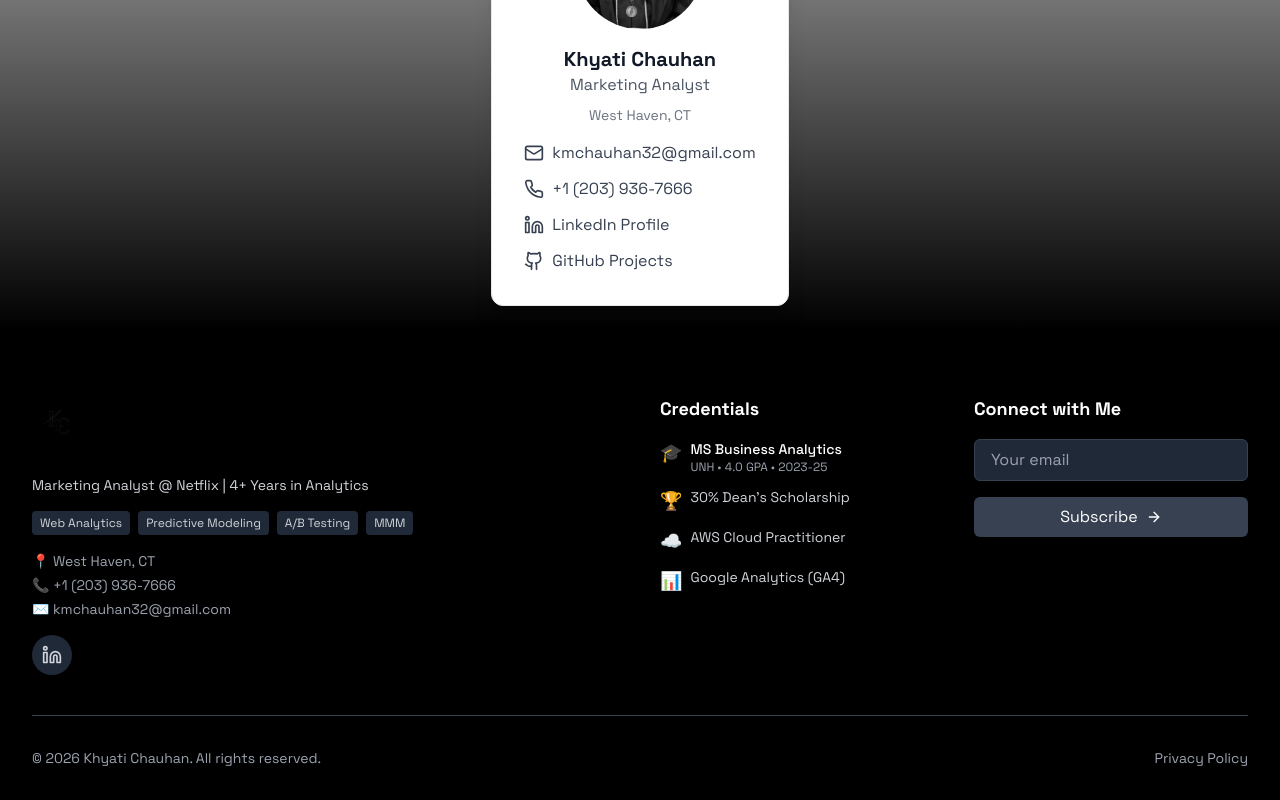
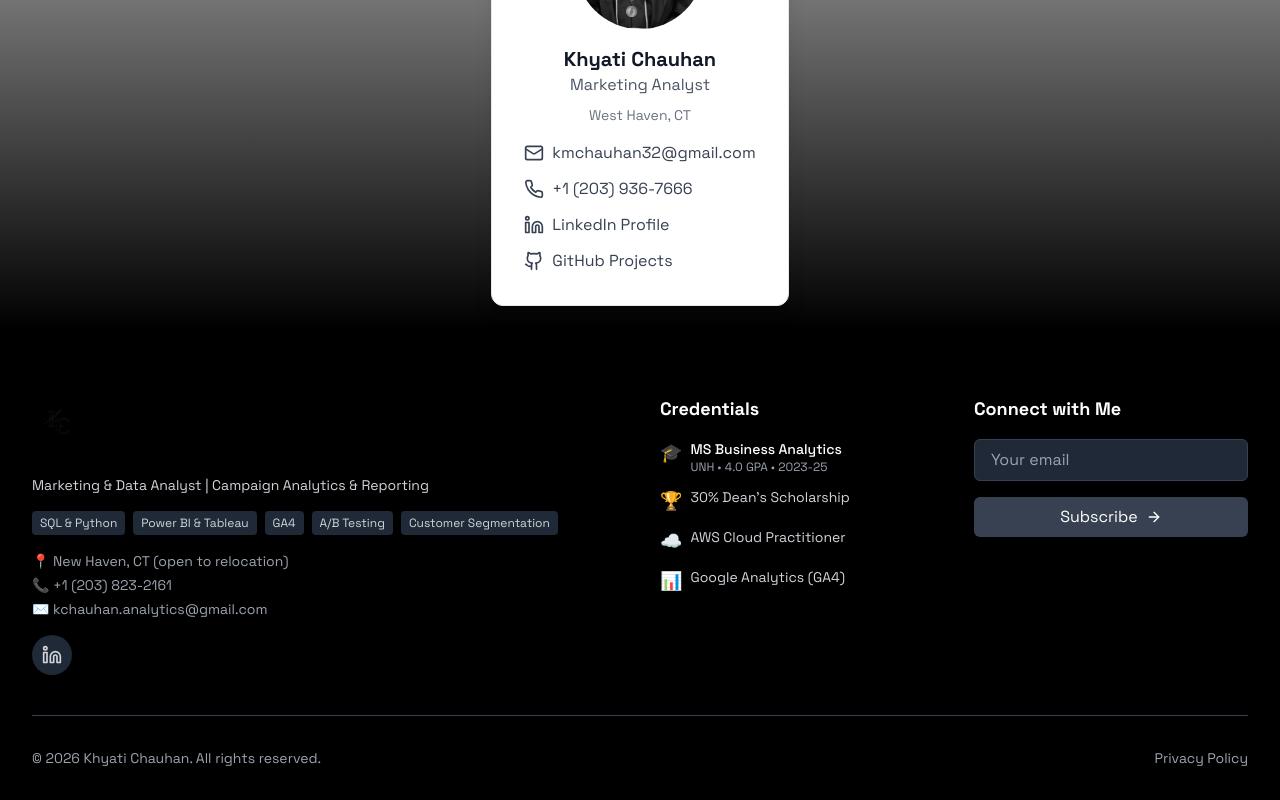
Before and after one commit to chauhankhyati55-dot/chauhansportfolio, a React (Vite) app: page /blog in a window 1280 px wide. Shown: the part 2244-3044 px from the top of the page. Built offline with nearby package versions, Linux system fonts and the light colour scheme.

Commit message:
Changes
Co-authored-by: chauhankhyati55-dot <227858740+chauhankhyati55-dot@users.noreply.github.com>

```diff
--- a/src/components/Footer.tsx
+++ b/src/components/Footer.tsx
@@ -76,18 +76,19 @@ const Footer = () => {
               className="h-14 w-auto mb-6 invert"
             />
             <p className="text-gray-300 mb-4 text-sm">
-              Marketing Analyst @ Netflix | 4+ Years in Analytics
+              Marketing &amp; Data Analyst | Campaign Analytics &amp; Reporting
             </p>
             <div className="flex flex-wrap gap-2 mb-4">
-              <span className="px-2 py-1 bg-gray-800 rounded text-xs text-gray-300">Web Analytics</span>
-              <span className="px-2 py-1 bg-gray-800 rounded text-xs text-gray-300">Predictive Modeling</span>
+              <span className="px-2 py-1 bg-gray-800 rounded text-xs text-gray-300">SQL &amp; Python</span>
+              <span className="px-2 py-1 bg-gray-800 rounded text-xs text-gray-300">Power BI &amp; Tableau</span>
+              <span className="px-2 py-1 bg-gray-800 rounded text-xs text-gray-300">GA4</span>
               <span className="px-2 py-1 bg-gray-800 rounded text-xs text-gray-300">A/B Testing</span>
-              <span className="px-2 py-1 bg-gray-800 rounded text-xs text-gray-300">MMM</span>
+              <span className="px-2 py-1 bg-gray-800 rounded text-xs text-gray-300">Customer Segmentation</span>
             </div>
             <div className="text-gray-400 text-sm space-y-1 mb-4">
-              <p>📍 West Haven, CT</p>
-              <p>📞 +1 (203) 936-7666</p>
-              <p>✉️ kmchauhan32@gmail.com</p>
+              <p>📍 New Haven, CT (open to relocation)</p>
+              <p>📞 +1 (203) 823-2161</p>
+              <p>✉️ kchauhan.analytics@gmail.com</p>
             </div>
             <div className="flex space-x-4">
               <a
```
